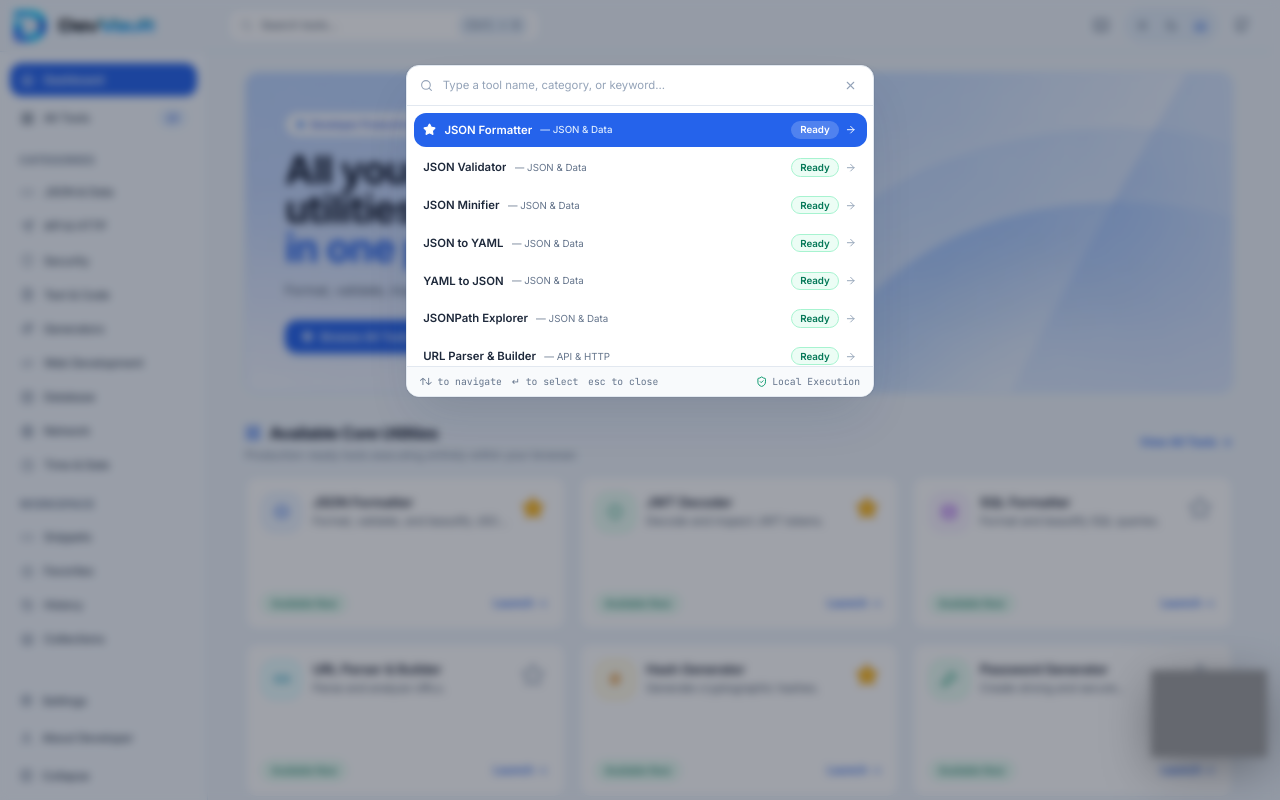
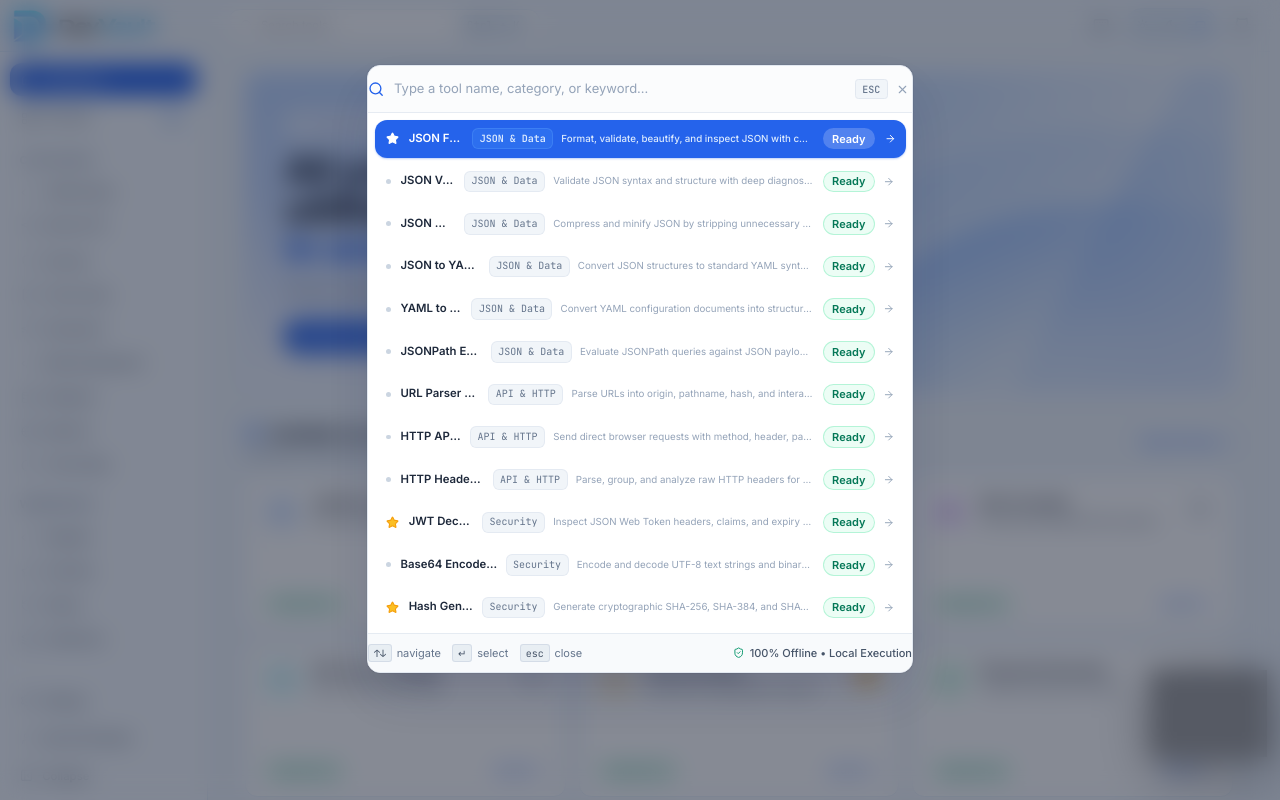
Before and after one commit to Akitha-Chanupama/DevVault, a React (Vite) app: page / in a window 1280 px wide. Both pictures are taken after a click on the button "Open command palette". Shown: the top 800 px of the page. Built offline with nearby package versions, Linux system fonts and the light colour scheme; grey boxes are pictures that could not be loaded.

Commit message:
feat(command-palette): expand viewport dimensions to prevent unnecessary scroll and elevate UI design

```diff
--- a/src/features/command-palette/CommandPalette.tsx
+++ b/src/features/command-palette/CommandPalette.tsx
@@ -10,6 +10,7 @@ export const CommandPalette: React.FC = () => {
   const [query, setQuery] = useState('');
   const [selectedIndex, setSelectedIndex] = useState(0);
   const inputRef = useRef<HTMLInputElement>(null);
+  const itemRefs = useRef<(HTMLDivElement | null)[]>([]);
   const navigate = useNavigate();
 
   // Listen for Cmd+K / Ctrl+K
@@ -36,6 +37,13 @@ export const CommandPalette: React.FC = () => {
     }
   }, [commandPaletteOpen]);
 
+  // Keep selected item scrolled into view if needed
+  useEffect(() => {
+    itemRefs.current[selectedIndex]?.scrollIntoView({
+      block: 'nearest',
+    });
+  }, [selectedIndex]);
+
   if (!commandPaletteOpen) return null;
 
   const filteredTools = TOOL_REGISTRY.filter((tool) => {
@@ -47,7 +55,7 @@ export const CommandPalette: React.FC = () => {
       tool.category.toLowerCase().includes(q) ||
       tool.keywords.some((k) => k.toLowerCase().includes(q))
     );
-  }).slice(0, 10);
+  }).slice(0, 16);
 
   const handleSelect = (route: string) => {
     setCommandPaletteOpen(false);
@@ -70,15 +78,15 @@ export const CommandPalette: React.FC = () => {
   return (
     <div
       onClick={() => setCommandPaletteOpen(false)}
-      className="fixed inset-0 z-50 flex items-start justify-center pt-20 px-4 bg-slate-900/40 dark:bg-black/65 backdrop-blur-sm animate-in fade-in duration-100"
+      className="fixed inset-0 z-50 flex items-start justify-center pt-16 sm:pt-20 px-4 bg-slate-900/50 dark:bg-black/75 backdrop-blur-md animate-in fade-in duration-150"
     >
       <div
-        className="relative w-full max-w-xl rounded-2xl border border-slate-200 dark:border-blue-500/30 bg-white dark:bg-[#0c1324] shadow-2xl shadow-blue-950/15 dark:shadow-black/90 ring-1 ring-slate-900/5 dark:ring-white/10 overflow-hidden"
+        className="relative w-full max-w-2xl rounded-2xl border border-slate-200 dark:border-[#263247] bg-white dark:bg-[#0c1324] shadow-2xl shadow-blue-950/20 dark:shadow-black/95 ring-1 ring-slate-900/5 dark:ring-white/10 overflow-hidden animate-in fade-in zoom-in-95 duration-150"
         onClick={(e) => e.stopPropagation()}
       >
         {/* Search Input Bar */}
-        <div className="flex items-center px-4 border-b border-slate-200 dark:border-border/80">
-          <Search className="w-4 h-4 text-slate-400 dark:text-muted-foreground shrink-0" />
+        <div className="flex items-center px-4.5 py-4 border-b border-slate-200/80 dark:border-[#263247] bg-slate-50/50 dark:bg-[#0c1324]">
+          <Search className="w-5 h-5 text-blue-600 dark:text-blue-400 shrink-0" />
           <input
             ref={inputRef}
             type="text"
@@ -89,22 +97,50 @@ export const CommandPalette: React.FC = () => {
               setSelectedIndex(0);
             }}
             onKeyDown={handleKeyDown}
-            className="flex-1 bg-transparent px-3 py-3.5 text-sm text-slate-800 dark:text-white placeholder:text-slate-400 dark:placeholder:text-slate-400 focus:outline-none"
+            className="flex-1 bg-transparent px-3 text-sm sm:text-base text-slate-900 dark:text-white placeholder:text-slate-400 dark:placeholder:text-slate-500 focus:outline-none"
           />
+
+          <div className="flex items-center gap-1.5 shrink-0">
+            {query ? (
               <button
+                type="button"
+                onClick={() => {
+                  setQuery('');
+                  setSelectedIndex(0);
+                  inputRef.current?.focus();
+                }}
+                className="text-slate-400 hover:text-slate-700 dark:text-slate-400 dark:hover:text-white p-1 rounded-md hover:bg-slate-100 dark:hover:bg-slate-800 transition-colors cursor-pointer"
+                title="Clear search"
+                aria-label="Clear search"
+              >
+                <X className="w-4 h-4" />
+              </button>
+            ) : (
+              <kbd className="hidden sm:inline-flex items-center px-2 py-0.5 rounded text-[10px] font-mono font-medium bg-slate-100 dark:bg-[#192338] border border-slate-200 dark:border-[#263247] text-slate-500 dark:text-slate-400">
+                ESC
+              </kbd>
+            )}
+
+            <button
+              type="button"
               onClick={() => setCommandPaletteOpen(false)}
-            className="text-slate-400 hover:text-slate-700 dark:text-slate-400 dark:hover:text-white p-1 rounded-md hover:bg-slate-100 dark:hover:bg-slate-800 transition-colors"
-            title="Close"
+              className="text-slate-400 hover:text-slate-700 dark:text-slate-400 dark:hover:text-white p-1 rounded-md hover:bg-slate-100 dark:hover:bg-slate-800 transition-colors cursor-pointer"
+              title="Close palette"
+              aria-label="Close command palette"
             >
               <X className="w-4 h-4" />
             </button>
           </div>
+        </div>
 
         {/* Results List */}
-        <div className="max-h-80 overflow-y-auto p-2 space-y-1">
+        <div className="max-h-[min(65vh,520px)] overflow-y-auto p-2 space-y-1.5 [scrollbar-width:thin] scrollbar-thumb-slate-200 dark:scrollbar-thumb-slate-800">
           {filteredTools.length === 0 ? (
-            <div className="p-8 text-center text-xs text-slate-500 dark:text-slate-400">
-              No matching tools found for "{query}".
+            <div className="py-12 px-6 text-center text-xs text-slate-500 dark:text-slate-400">
+              <p className="font-semibold text-slate-700 dark:text-slate-300 text-sm mb-1">
+                No matching tools found
+              </p>
+              <p>No offline utilities matched "{query}". Try checking another keyword or category.</p>
             </div>
           ) : (
             filteredTools.map((tool, idx) => {
@@ -114,40 +150,61 @@ export const CommandPalette: React.FC = () => {
               return (
                 <div
                   key={tool.id}
+                  ref={(el) => {
+                    itemRefs.current[idx] = el;
+                  }}
                   onClick={() => handleSelect(tool.route)}
                   onMouseEnter={() => setSelectedIndex(idx)}
-                  className={`flex items-center justify-between px-3 py-2.5 rounded-xl text-sm cursor-pointer transition-colors ${
+                  className={`group flex items-center justify-between px-3.5 py-2.5 rounded-xl text-sm cursor-pointer transition-all ${
                     isSelected
-                      ? 'bg-blue-600 text-white font-medium shadow-xs'
-                      : 'text-slate-800 dark:text-slate-200 hover:bg-blue-50/80 dark:hover:bg-slate-800/70'
+                      ? 'bg-blue-600 text-white font-medium shadow-sm shadow-blue-600/30'
+                      : 'text-slate-800 dark:text-slate-200 hover:bg-slate-100 dark:hover:bg-[#162138]'
                   }`}
                 >
-                  <div className="flex items-center gap-2.5 min-w-0">
-                    {isFav && (
+                  <div className="flex items-center gap-3 min-w-0">
+                    {isFav ? (
                       <Star
                         className={`w-4 h-4 shrink-0 ${
                           isSelected ? 'fill-white text-white' : 'fill-amber-400 text-amber-500'
                         }`}
                       />
+                    ) : (
+                      <span
+                        className={`w-1.5 h-1.5 rounded-full shrink-0 ${
+                          isSelected ? 'bg-white' : 'bg-slate-300 dark:bg-slate-600'
+                        }`}
+                      />
                     )}
-                    <span className="font-semibold truncate">{tool.name}</span>
+
+                    <div className="flex items-baseline gap-2.5 min-w-0">
+                      <span className="font-semibold truncate text-[13px] sm:text-sm">{tool.name}</span>
                       <span
-                      className={`truncate text-xs ${
-                        isSelected ? 'text-blue-100' : 'text-slate-500 dark:text-slate-400'
+                        className={`text-[10px] font-mono px-2 py-0.5 rounded-md shrink-0 transition-colors ${
+                          isSelected
+                            ? 'bg-blue-500/40 text-blue-100 border border-blue-400/30 font-semibold'
+                            : 'bg-slate-100 dark:bg-[#192338] text-slate-500 dark:text-slate-400 border border-slate-200/80 dark:border-[#263247]'
                         }`}
                       >
-                      — {tool.category}
+                        {tool.category}
+                      </span>
+                      <span
+                        className={`hidden sm:inline-block text-xs truncate max-w-[260px] ${
+                          isSelected ? 'text-blue-100' : 'text-slate-400 dark:text-slate-500'
+                        }`}
+                      >
+                        {tool.description}
                       </span>
                     </div>
+                  </div>
 
-                  <div className="flex items-center gap-2 shrink-0 ml-3">
+                  <div className="flex items-center gap-2.5 shrink-0 ml-3">
                     {tool.status === 'available' ? (
                       <Badge
                         variant="success"
                         className={
                           isSelected
-                            ? 'bg-white/20 text-white border-transparent'
-                            : 'bg-emerald-50 text-emerald-700 border-emerald-200 font-semibold dark:bg-emerald-950/40 dark:text-emerald-400 dark:border-emerald-500/30'
+                            ? 'bg-white/20 text-white border-transparent text-[11px]'
+                            : 'bg-emerald-50 text-emerald-700 border-emerald-200/80 font-semibold dark:bg-emerald-950/40 dark:text-emerald-400 dark:border-emerald-500/30 text-[11px]'
                         }
                       >
                         Ready
@@ -157,14 +214,20 @@ export const CommandPalette: React.FC = () => {
                         variant="secondary"
                         className={
                           isSelected
-                            ? 'bg-white/10 text-white border-transparent'
-                            : 'bg-slate-100 text-slate-600 border-slate-200 dark:bg-slate-800 dark:text-slate-400 dark:border-slate-700'
+                            ? 'bg-white/10 text-white border-transparent text-[11px]'
+                            : 'bg-slate-100 text-slate-600 border-slate-200 dark:bg-slate-800 dark:text-slate-400 dark:border-slate-700 text-[11px]'
                         }
                       >
                         Planned
                       </Badge>
                     )}
-                    <ArrowRight className={`w-3.5 h-3.5 ${isSelected ? 'text-white' : 'text-slate-400 dark:text-slate-400'}`} />
+                    <ArrowRight
+                      className={`w-3.5 h-3.5 transition-transform ${
+                        isSelected
+                          ? 'text-white translate-x-0.5'
+                          : 'text-slate-400 dark:text-slate-500 group-hover:translate-x-0.5'
+                      }`}
+                    />
                   </div>
                 </div>
               );
@@ -173,15 +236,31 @@ export const CommandPalette: React.FC = () => {
         </div>
 
         {/* Footer shortcuts info */}
-        <div className="flex items-center justify-between px-4 py-2.5 border-t border-slate-200 dark:border-slate-800 bg-slate-50 dark:bg-[#080d19] text-xs text-slate-500 dark:text-slate-400 font-mono">
-          <div className="flex items-center gap-3">
-            <span>↑↓ to navigate</span>
-            <span>↵ to select</span>
-            <span>esc to close</span>
+        <div className="flex items-center justify-between px-4.5 py-3 border-t border-slate-200/80 dark:border-[#263247] bg-slate-50 dark:bg-[#080d19] text-xs text-slate-500 dark:text-slate-400">
+          <div className="flex items-center gap-3.5">
+            <span className="flex items-center gap-1.5">
+              <kbd className="px-1.5 py-0.5 rounded bg-slate-200/70 dark:bg-[#192338] text-[10px] font-mono border border-slate-300/70 dark:border-[#263247] text-slate-600 dark:text-slate-300">
+                ↑↓
+              </kbd>
+              <span className="text-[11px]">navigate</span>
+            </span>
+            <span className="flex items-center gap-1.5">
+              <kbd className="px-1.5 py-0.5 rounded bg-slate-200/70 dark:bg-[#192338] text-[10px] font-mono border border-slate-300/70 dark:border-[#263247] text-slate-600 dark:text-slate-300">
+                ↵
+              </kbd>
+              <span className="text-[11px]">select</span>
+            </span>
+            <span className="flex items-center gap-1.5">
+              <kbd className="px-1.5 py-0.5 rounded bg-slate-200/70 dark:bg-[#192338] text-[10px] font-mono border border-slate-300/70 dark:border-[#263247] text-slate-600 dark:text-slate-300">
+                esc
+              </kbd>
+              <span className="text-[11px]">close</span>
+            </span>
           </div>
-          <div className="flex items-center gap-1.5">
-            <ShieldCheck className="w-3.5 h-3.5 text-emerald-600 dark:text-success" />
-            <span>Local Execution</span>
+
+          <div className="flex items-center gap-1.5 text-[11px]">
+            <ShieldCheck className="w-3.5 h-3.5 text-emerald-600 dark:text-emerald-400 shrink-0" />
+            <span className="font-medium text-slate-600 dark:text-slate-300">100% Offline • Local Execution</span>
           </div>
         </div>
       </div>
```
Lines whose indentation alone changed are shown as unchanged.
